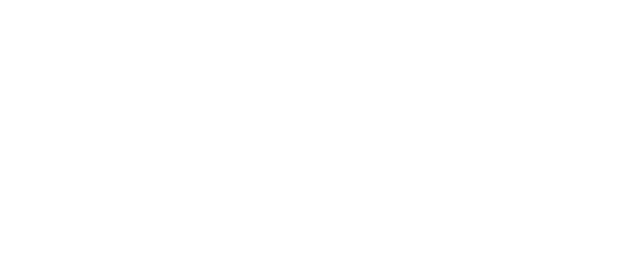
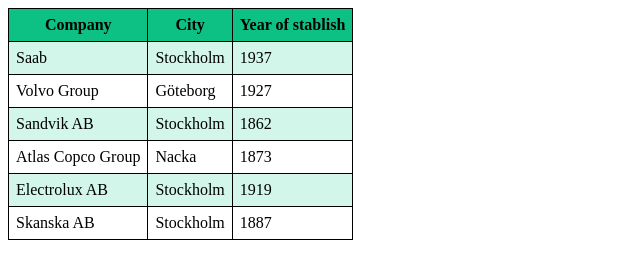
Before and after one commit to rayanrah/JavaScript-Assignment, a plain HTML site: page index.html in a window 1280 px wide. Shown: the whole page, without its empty margins (0-640 px from the left). Drawn offline with Linux system fonts and the light colour scheme.

Commit message:
create a table with JS

```diff
--- a/index.html
+++ b/index.html
@@ -4,8 +4,19 @@
     <meta charset="UTF-8">
     <meta name="viewport" content="width=device-width, initial-scale=1.0">
     <title>Table list</title>
+    <link rel="stylesheet" href="style.css">
+
 </head>
 <body>
+    <table id="listOfCompanies">
+        <!-- The Row Number 0 -->
+        <tr>
+            <th>Company</th>
+            <th>City</th>
+            <th>Year of stablish</th>
+        </tr>
+    </table>
 
+    <script src="table.js"></script>
 </body>
 </html>
--- /dev/null
+++ b/style.css
@@ -0,0 +1,27 @@
+table, th, td {
+    border-collapse: collapse;
+    border: 1px solid black;
+    table-layout: fixed;
+    }
+
+    th {
+        background-color: rgb(13, 193, 133);
+    }
+
+    th, td {
+        padding: 7px;
+    }
+
+    td {
+        text-align: left;
+        padding: 7px;
+    }
+
+    .first-column {
+        text-align: left;
+        font-weight: bold;
+    }
+
+    tr:nth-child(even) {
+        background-color: rgb(210, 246, 234);
+    }
--- /dev/null
+++ b/table.js
@@ -0,0 +1,26 @@
+
+const companies = [
+    ["Saab", "Stockholm", 1937],
+    ["Volvo Group", "Göteborg", 1927],
+    ["Sandvik AB", "Stockholm", 1862],
+    ["Atlas Copco Group", "Nacka", 1873],
+    ["Electrolux AB", "Stockholm", 1919],
+    ["Skanska AB", "Stockholm", 1887],
+];
+
+table = document.getElementById("listOfCompanies");
+
+for (var i = 0; i < companies.length; i++)
+           {
+               // create a new row
+               var newRow = table.insertRow(table.length);
+
+               for(var j = 0; j < companies[i].length; j++)
+               {
+                   // create a new cell
+                   var cell = newRow.insertCell(j);
+
+                   // add value to the cell
+                   cell.innerHTML = companies[i][j];
+               }
+           }
```
Also changed, not shown: script.js (deleted).
